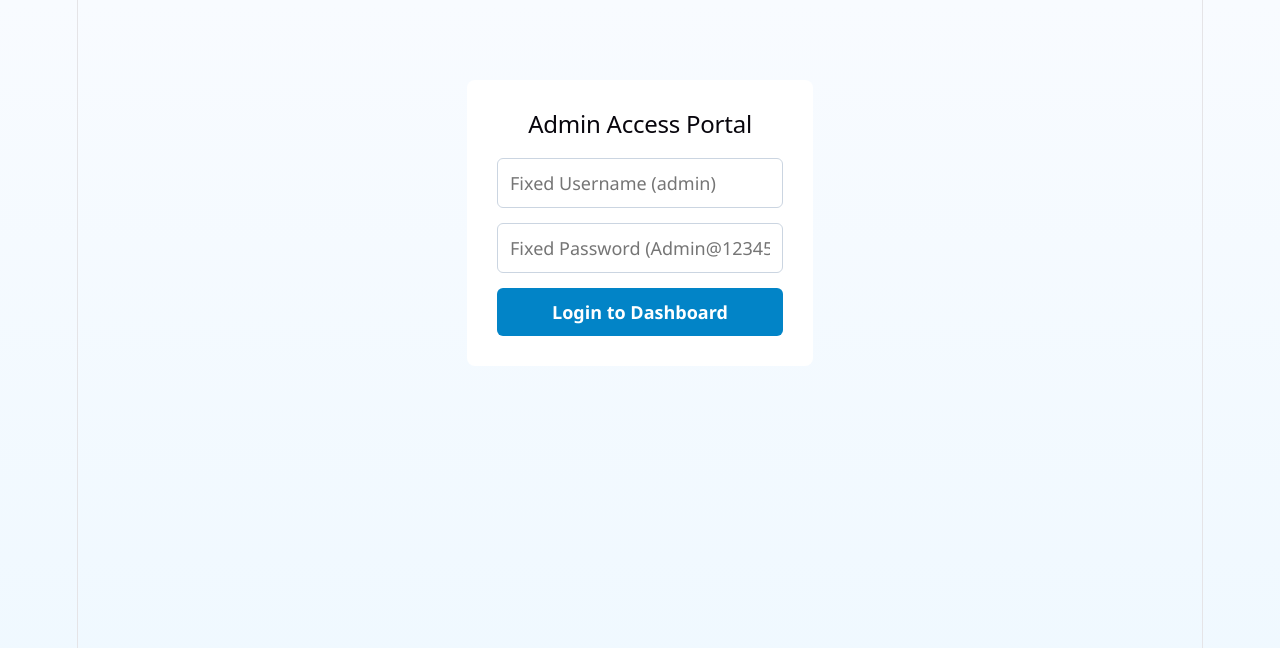
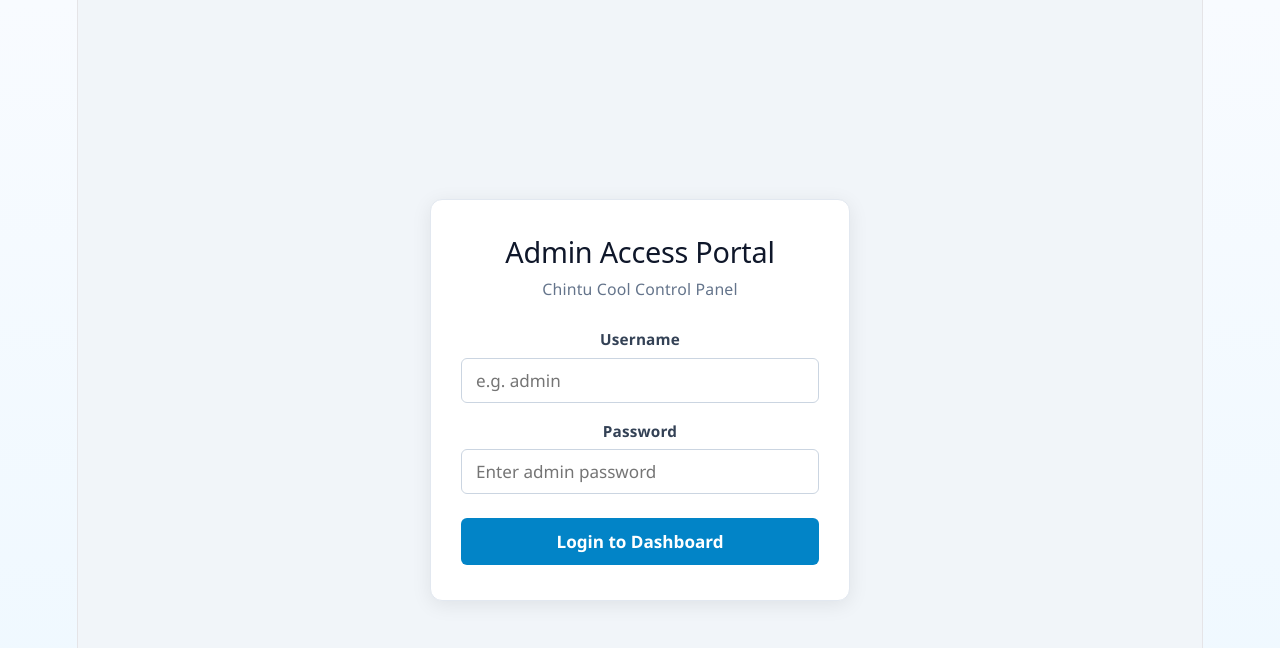
Before and after one commit to Gau1av/AC-frontend, a React (Vite) app: page /admin/login in a window 1280 px wide. Shown: the top 648 px of the page. Built offline with nearby package versions, Linux system fonts and the light colour scheme.

Commit message:
Fix admin login API URL and success check typo

```diff
--- a/src/pages/AdminLogin.jsx
+++ b/src/pages/AdminLogin.jsx
@@ -1,47 +1,140 @@
 import React, { useState } from 'react';
-import axios from 'axios';
 import { useNavigate } from 'react-router-dom';
+import API from '../api';
 
 export default function AdminLogin() {
   const [creds, setCreds] = useState({ username: '', password: '' });
   const [error, setError] = useState('');
+  const [loading, setLoading] = useState(false);
   const navigate = useNavigate();
 
   const handleLogin = async (e) => {
     e.preventDefault();
     setError('');
+    setLoading(true);
+
     try {
-      const res = await axios.post('http://localhost:5000/api/admin/login', creds);
+      // Live Render backend URL automatically use hoga (.env se)
+      const res = await API.post('/api/admin/login', creds);
+
       if (res.data.success) {
+        // Token browser me save karein
         localStorage.setItem('adminToken', res.data.token);
+        // Dashboard par redirect karein
         navigate('/admin/dashboard');
       }
     } catch (err) {
-      setError(err.response?.data?.message || 'Invalid Credentials');
+      console.error('Login error:', err);
+      setError(err.response?.data?.message || 'Invalid username or password');
+    } finally {
+      setLoading(false);
     }
   };
 
   return (
-    <div style={{ maxWidth: '400px', margin: '80px auto', background: 'white', padding: '30px', borderRadius: '8px' }}>
-      <h2 style={{ marginBottom: '20px', textAlign: 'center' }}>Admin Access Portal</h2>
-      {error && <p style={{ color: 'red', marginBottom: '15px' }}>{error}</p>}
-      <form onSubmit={handleLogin}>
+    <div style={{
+      minHeight: '100vh',
+      display: 'flex',
+      alignItems: 'center',
+      justifyContent: 'center',
+      background: '#f1f5f9',
+      fontFamily: 'sans-serif',
+      padding: '20px'
+    }}>
+      <div style={{
+        width: '100%',
+        maxWidth: '420px',
+        background: '#ffffff',
+        padding: '35px 30px',
+        borderRadius: '12px',
+        boxShadow: '0 4px 20px rgba(0,0,0,0.08)',
+        border: '1px solid #e2e8f0'
+      }}>
+        <div style={{ textAlign: 'center', marginBottom: '25px' }}>
+          <h2 style={{ margin: '0 0 8px', color: '#0f172a', fontSize: '1.6rem' }}>Admin Access Portal</h2>
+          <p style={{ margin: 0, color: '#64748b', fontSize: '0.88rem' }}>Chintu Cool Control Panel</p>
+        </div>
+
+        {error && (
+          <div style={{
+            background: '#fef2f2',
+            color: '#dc2626',
+            border: '1px solid #fecaca',
+            padding: '10px 14px',
+            borderRadius: '6px',
+            marginBottom: '18px',
+            fontSize: '0.88rem'
+          }}>
+            ⚠️ {error}
+          </div>
+        )}
+
+        <form onSubmit={handleLogin} style={{ display: 'flex', flexDirection: 'column', gap: '16px' }}>
+          <div>
+            <label style={{ display: 'block', fontSize: '0.85rem', fontWeight: 600, color: '#334155', marginBottom: '6px' }}>
+              Username
+            </label>
             <input
               type="text"
-          placeholder="Fixed Username (admin)"
+              placeholder="e.g. admin"
               required
               value={creds.username}
               onChange={(e) => setCreds({ ...creds, username: e.target.value })}
+              style={{
+                width: '100%',
+                padding: '10px 14px',
+                border: '1px solid #cbd5e1',
+                borderRadius: '6px',
+                fontSize: '0.95rem',
+                boxSizing: 'border-box',
+                outline: 'none'
+              }}
             />
+          </div>
+
+          <div>
+            <label style={{ display: 'block', fontSize: '0.85rem', fontWeight: 600, color: '#334155', marginBottom: '6px' }}>
+              Password
+            </label>
             <input
               type="password"
-          placeholder="Fixed Password (Admin@12345)"
+              placeholder="Enter admin password"
               required
               value={creds.password}
               onChange={(e) => setCreds({ ...creds, password: e.target.value })}
+              style={{
+                width: '100%',
+                padding: '10px 14px',
+                border: '1px solid #cbd5e1',
+                borderRadius: '6px',
+                fontSize: '0.95rem',
+                boxSizing: 'border-box',
+                outline: 'none'
+              }}
             />
-        <button type="submit">Login to Dashboard</button>
+          </div>
+
+          <button
+            type="submit"
+            disabled={loading}
+            style={{
+              marginTop: '8px',
+              padding: '12px',
+              background: '#0284c7',
+              color: '#ffffff',
+              border: 'none',
+              borderRadius: '6px',
+              fontWeight: 700,
+              fontSize: '0.95rem',
+              cursor: loading ? 'not-allowed' : 'pointer',
+              opacity: loading ? 0.7 : 1,
+              transition: 'background 0.2s'
+            }}
+          >
+            {loading ? 'Authenticating...' : 'Login to Dashboard'}
+          </button>
         </form>
+      </div>
     </div>
   );
 }
--- a/src/pages/Home.jsx
+++ b/src/pages/Home.jsx
@@ -1,6 +1,6 @@
-import React, { useState, useEffect } from "react";
+import { useState, useEffect } from "react";
 import { Link } from "react-router-dom";
-import axios from "axios";
+import API from "../api";
 import "./Home.css";
 
 // Banner images
@@ -132,7 +132,7 @@ export default function Home() {
     setLoading(true);
     setStatus("");
     try {
-      const res = await axios.post("http://localhost:5000/api/inquiries", formData);
+      const res = await API.post("/api/inquiries", formData);
       if (res.data.success) {
         setStatus(res.data.message || "Booking request confirmed successfully!");
         setFormData({
```
Lines whose indentation alone changed are shown as unchanged.
